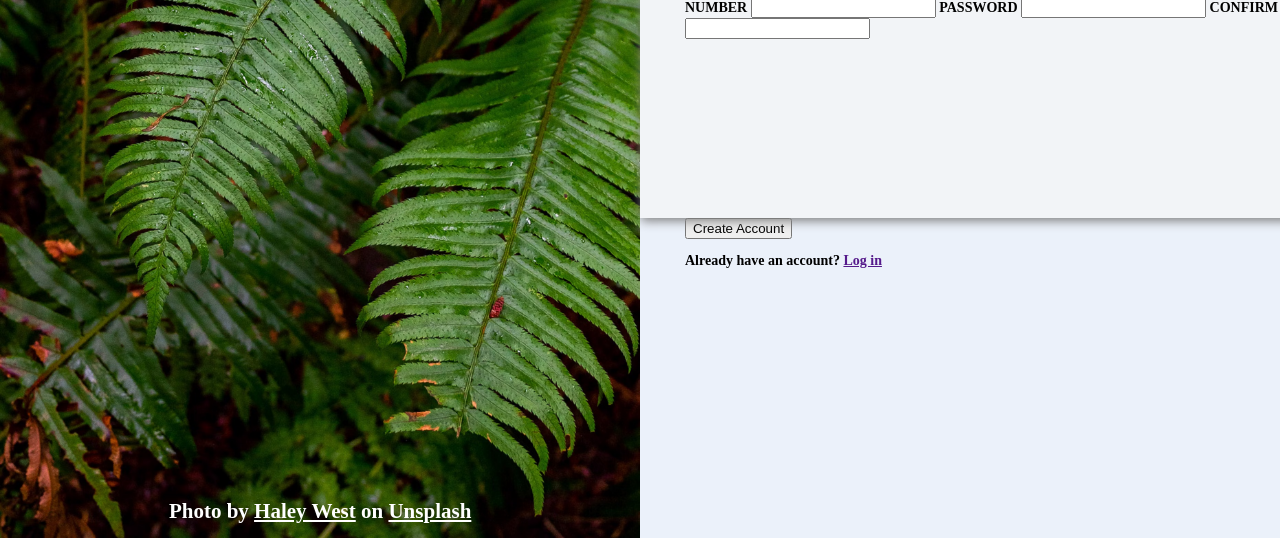
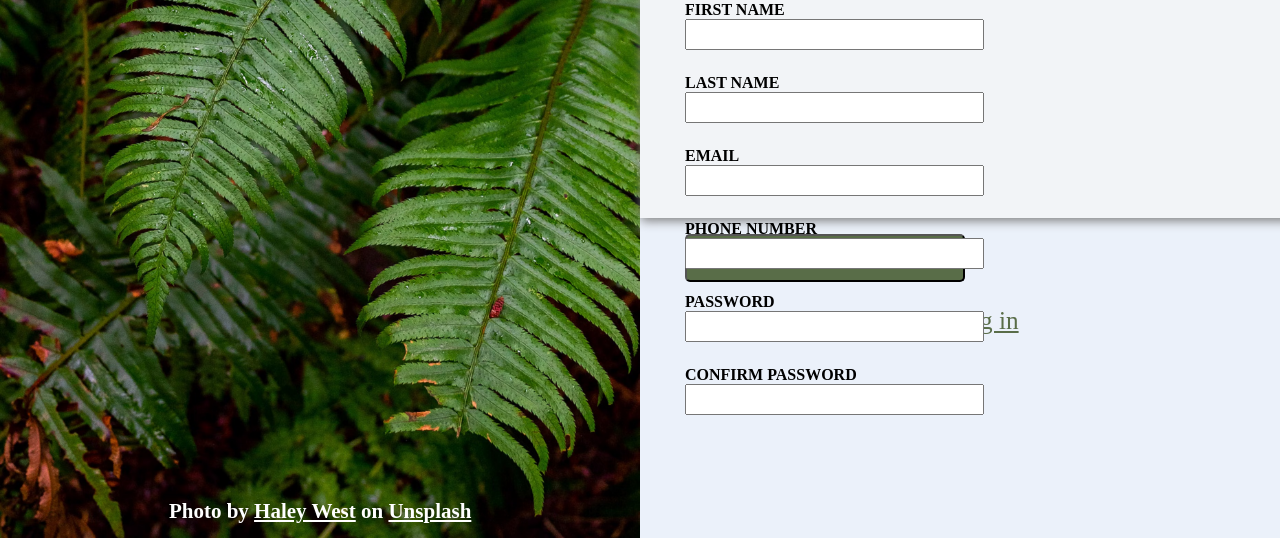
Before and after one commit to captainsleepyhead/odin-sign-up-form, a plain HTML site: page index.html in a window 1280 px wide. Shown: the part 422-960 px from the top of the page. Drawn offline with Linux system fonts and the light colour scheme.

Commit message:
Style form controls
made form controls responsive to viewport height.

created flexbox for form control layout

```diff
--- a/index.html
+++ b/index.html
@@ -37,18 +37,32 @@
                 <div class="form">
                     <p>Let's do this!</p>
                     <form id="my-form" method="post" action="">
+                        <div class="form-flexbox">
+                            <div class="one">
                                 <label for="first-name">FIRST NAME</label>
                                 <input type="text" id="first-name" name="first-name" required>
+                            </div>
+                            <div class="two">
                                 <label for="last-name">LAST NAME</label>
                                 <input type="text" id="last-name" name="last-name" required>
+                            </div>
+                            <div class="three">
                                 <label for="email">EMAIL</label>
-                        <input type="email" id="email" name="email">
+                                <input type="email" id="email" name="email" required>
+                            </div>
+                            <div class="four">
                                 <label for="phone-number">PHONE NUMBER</label>
-                        <input type="tel" id="phone-number" name="phone-number">
+                                <input type="tel" id="phone-number" name="phone-number" required>
+                            </div>
+                            <div class="five">
                                 <label for="password">PASSWORD</label>
-                        <input type="password" id="password" name="password">
+                                <input type="password" id="password" name="password" required>
+                            </div>
+                            <div class="six">
                                 <label for="cpassword">CONFIRM PASSWORD</label>
-                        <input type="password" id="cpassword">
+                                <input type="password" id="cpassword" required>
+                            </div>
+                        </div>
                     </form>
                 </div>
             </div>
--- a/style.css
+++ b/style.css
@@ -80,13 +80,79 @@ body{
 }
 .main-form-container  p {
     font-size: 1.8rem;
+    font-size: 5vh;
 }
 
 .form, .final-words {
     position:absolute;
     left: 5%;
+    width: 75%;
 }
 
+button,
+input,
+select,
+textarea {
+  font-family: inherit;
+  font-size: 100%;
+}
+
+input,
+textarea,
+select,
+button {
+  padding: 0;
+  margin: 0;
+  box-sizing: border-box;
+}
+
+input {
+    font-size: 1.8rem;
+    font-size: 3vh;
+    font-weight: 500;
+}
+
+.final-words > button {
+    box-sizing: border-box;
+    width: 20rem;
+    font-size: 1.8rem;
+    padding: 8px;
+    color: white;
+    background-color: #596D48;
+    border-radius: 5px;
+}
+
+.final-words > a, .final-words a:visited {
+    color: #596D48;
+}
+
+.final-words{
+    top: 5%;
+}
+
+.final-words > p {
+    font-size: 1.8rem;
+    font-weight: 500;
+}
+
+input, label {
+    display: block;
+}
+
+.form-flexbox {
+    display: flex;
+    row-gap: 3vh;
+    column-gap: 10vw;
+    flex-wrap: wrap;
+}
+
+label {
+    font-size: 2vh;
+}
+
+.form > p {
+    margin-bottom: 2vh;
+}
 /* .final-submit-container{
     box-shadow: 0px 2px 5px 3px grey;
 } */
```
Lines whose indentation alone changed are shown as unchanged.
